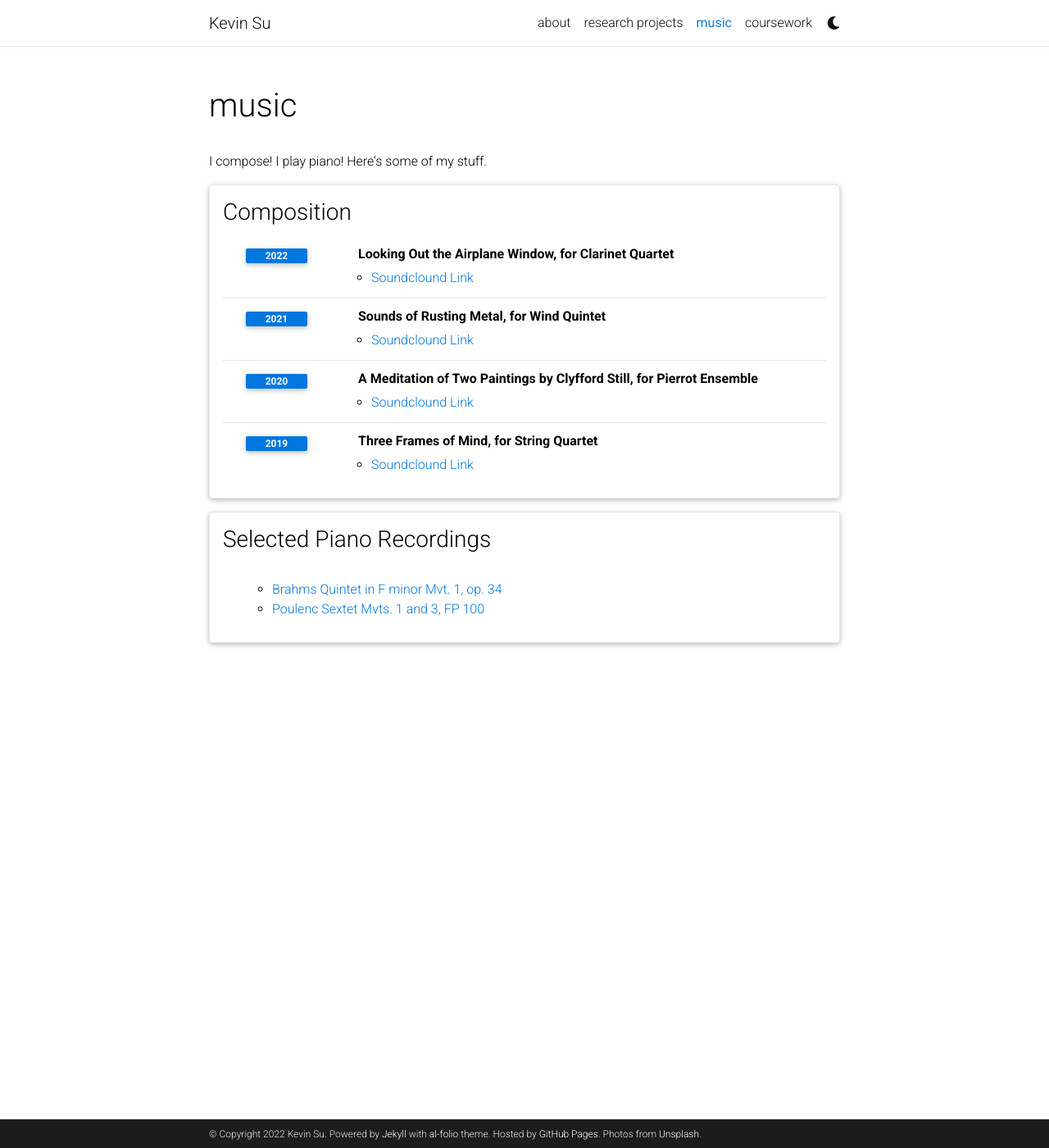
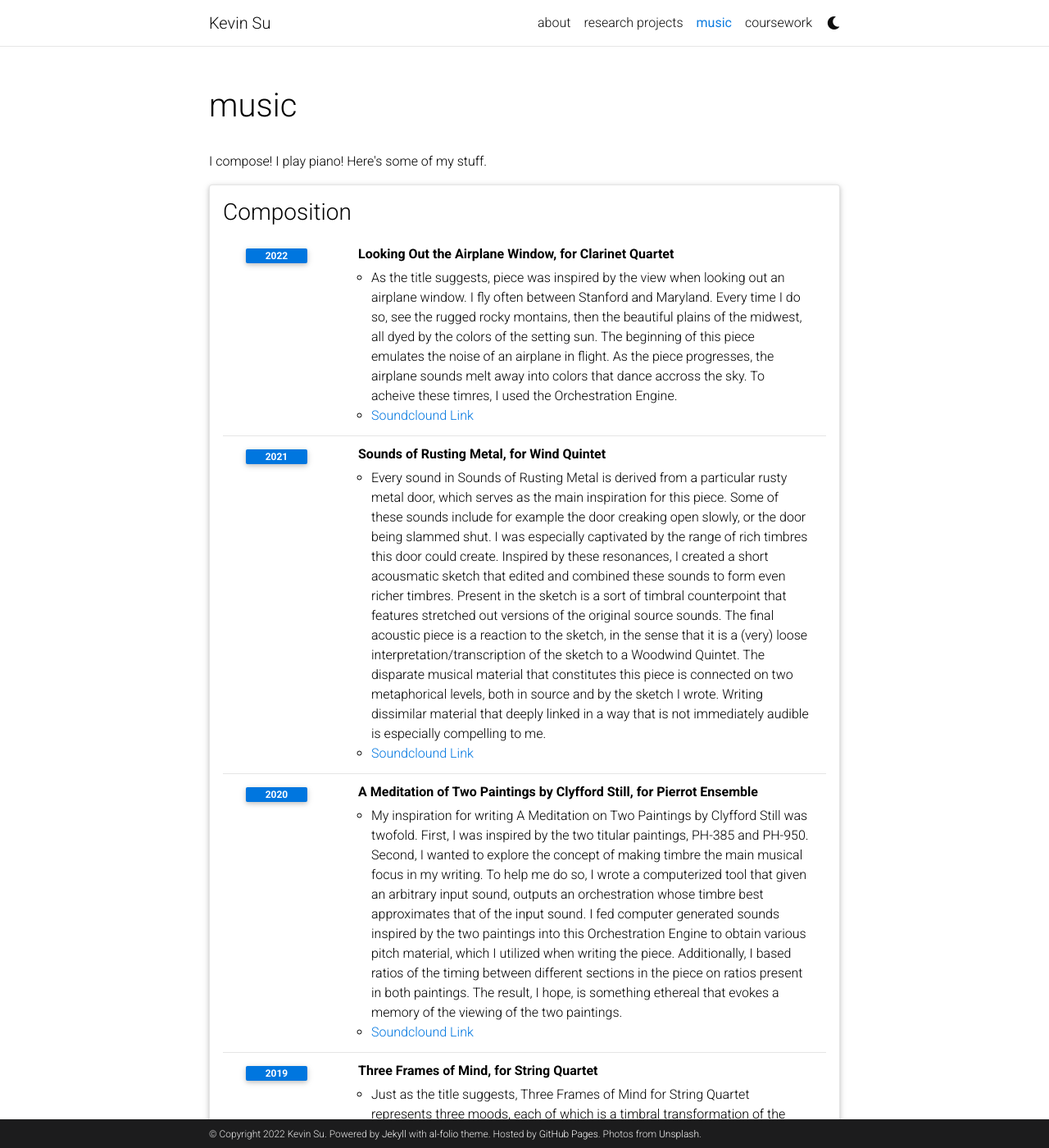
Before and after one commit to kevin20841/kevin20841.github.io, a Jekyll site: the page built from _pages/music.md, in a window 1280 px wide and 1400 px high. Shown: the whole window at 82% size. Built offline with Jekyll 4.4.1, drawn with Linux system fonts in a browser that asks for light colours; comment, search, counter and statistics services are not loaded; a style sheet for code colours, icons or effects is not loaded; some of the changed text lies outside the part shown.

Commit message:
Update Program Notes

```diff
--- a/_data/music.yml
+++ b/_data/music.yml
@@ -4,18 +4,22 @@
     - title: Looking Out the Airplane Window, for Clarinet Quartet
       year: 2022
       items:
+        - As the title suggests, piece was inspired by the view when looking out an airplane window. I fly often between Stanford and Maryland. Every time I do so, see the rugged rocky montains, then the beautiful plains of the midwest, all dyed by the colors of the setting sun. The beginning of this piece emulates the noise of an airplane in flight. As the piece progresses, the airplane sounds melt away into colors that dance accross the sky. To acheive these timres, I used the Orchestration Engine.
         - <a href="https://soundcloud.com/kevin-su-54400854/looking-outside-the-airplane-window" target="_blank">Soundclound Link</a>
     - title: Sounds of Rusting Metal, for Wind Quintet
       year: 2021
       items:
+        - Every sound in Sounds of Rusting Metal is derived from a particular rusty metal door, which serves as the main inspiration for this piece. Some of these sounds include for example the door creaking open slowly, or the door being slammed shut.  I was especially captivated by the range of rich timbres this door could create. Inspired by these resonances, I created a short acousmatic sketch that edited and combined these sounds to form even richer timbres. Present in the sketch is a sort of timbral counterpoint that features stretched out versions of the original source sounds. The final acoustic piece is a reaction to the sketch, in the sense that it is a (very) loose interpretation/transcription of the sketch to a Woodwind Quintet. The disparate musical material that constitutes this piece is connected on two metaphorical levels, both in source and by the sketch I wrote. Writing dissimilar material that deeply linked in a way that is not immediately audible is especially compelling to me.
         - <a href="https://soundcloud.com/kevin-su-54400854/sounds-of-rusting-metal" target="_blank">Soundclound Link</a>
     - title: A Meditation of Two Paintings by Clyfford Still, for Pierrot Ensemble
       year: 2020
       items:
+        -  My inspiration for writing A Meditation on Two Paintings by Clyfford Still was twofold. First, I was inspired by the two titular paintings, PH-385 and PH-950. Second, I wanted to explore the concept of making timbre the main musical focus in my writing. To help me do so, I wrote a computerized tool that given an arbitrary input sound, outputs an orchestration whose timbre best approximates that of the input sound. I fed computer generated sounds inspired by the two paintings into this Orchestration Engine to obtain various pitch material, which I utilized when writing the piece. Additionally, I based ratios of the timing between different sections in the piece on ratios present in both paintings. The result, I hope, is something ethereal that evokes a memory of the viewing of the two paintings.
         -  <a href="https://soundcloud.com/kevin-su-54400854/meditation-on-two-paintings-by-clyfford-still" target="_blank">Soundclound Link</a>
     - title: Three Frames of Mind, for String Quartet
       year: 2019
       items:
+        - Just as the title suggests, Three Frames of Mind for String Quartet represents three moods, each of which is a timbral transformation of the same material. The first is filled with gnarly string glissandi punctuated by short bursts of energy. The second is slower and more consonant, featuring many string harmonics. It is quiet and introspective, compared to the aggressive opening section. The second section erupts into a third slower and more somber mood, which finally arrives at an ambiguous ending that never fully answers the questions posed in the beginning.
         - <a href="https://soundcloud.com/kevin-su-54400854/three-frames-of-mind-for-string-quartet-2019" target="_blank">Soundclound Link</a>
 
 - title: Selected Piano Recordings
```
Also changed, not shown: assets/img/loaf_logo.PNG.
